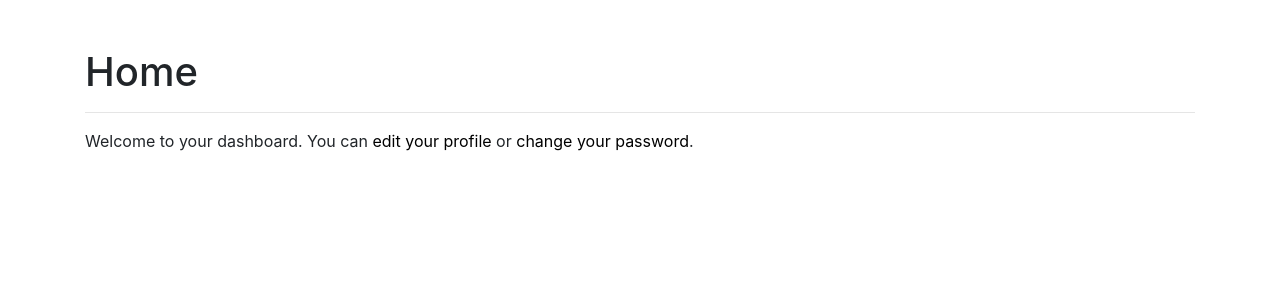
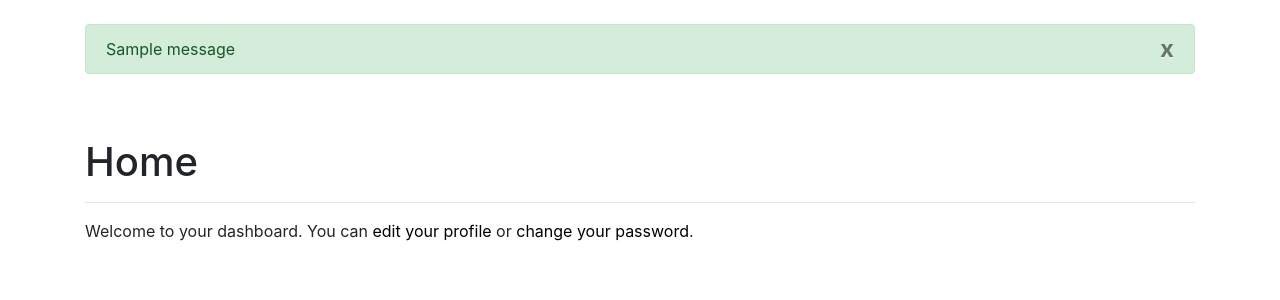
Before and after one commit to NicacioSilva/full_featured_login_system, a Django app: page /account/ in a window 1280 px wide. Shown: the part 56-356 px from the top of the page. Run offline with Django 3.2, Linux system fonts and the light colour scheme; a user stored in the database is signed in; tables that the repository leaves empty hold one stand-in row (values such as "Sample post"); one stand-in notice (Sample message) is shown; some libraries are stand-ins or nearby versions.

Commit message:
working with messages framework.

```diff
--- a/account/templates/account/edit.html
+++ b/account/templates/account/edit.html
@@ -13,5 +13,6 @@
         {{ user_form|crispy }}
         {{ profile_form|crispy }}
         <button class="btn btn-lg btn-primary btn-block bg-dark" type="submit">Save changes</button>
+        <br>
     </form>
 {% endblock %}
--- a/account/templates/base.html
+++ b/account/templates/base.html
@@ -44,6 +44,18 @@
     </div>
 </nav>
 
+<div class="container">
+    {% if messages %}
+        {% for message in messages %}
+            <br>
+            <div class="alert alert-{{message.tags}}" role="alert">
+                {{ message|safe }}
+                <a href="#" class="close">x</a>
+            </div>
+        {% endfor %}
+    {% endif %}
+</div>
+
 <!-- Page Content -->
 <div class="container">
     <div class="row">
--- a/account/views.py
+++ b/account/views.py
@@ -1,5 +1,6 @@
 from django.contrib.auth.decorators import login_required
 from django.shortcuts import render
+from django.contrib import messages
 
 from .forms import UserRegistrationForm, UserEditForm, ProfileEditForm
 from .models import Profile
@@ -40,6 +41,9 @@ def edit(request):
         if user_form.is_valid() and profile_form.is_valid():
             user_form.save()
             profile_form.save()
+            messages.success(request, 'Profile updated successfully!')
+        else:
+            messages.error(request, 'Error updating your profile.', extra_tags='danger')
     else:
         user_form = UserEditForm(instance=request.user)
         profile_form = ProfileEditForm(
```
